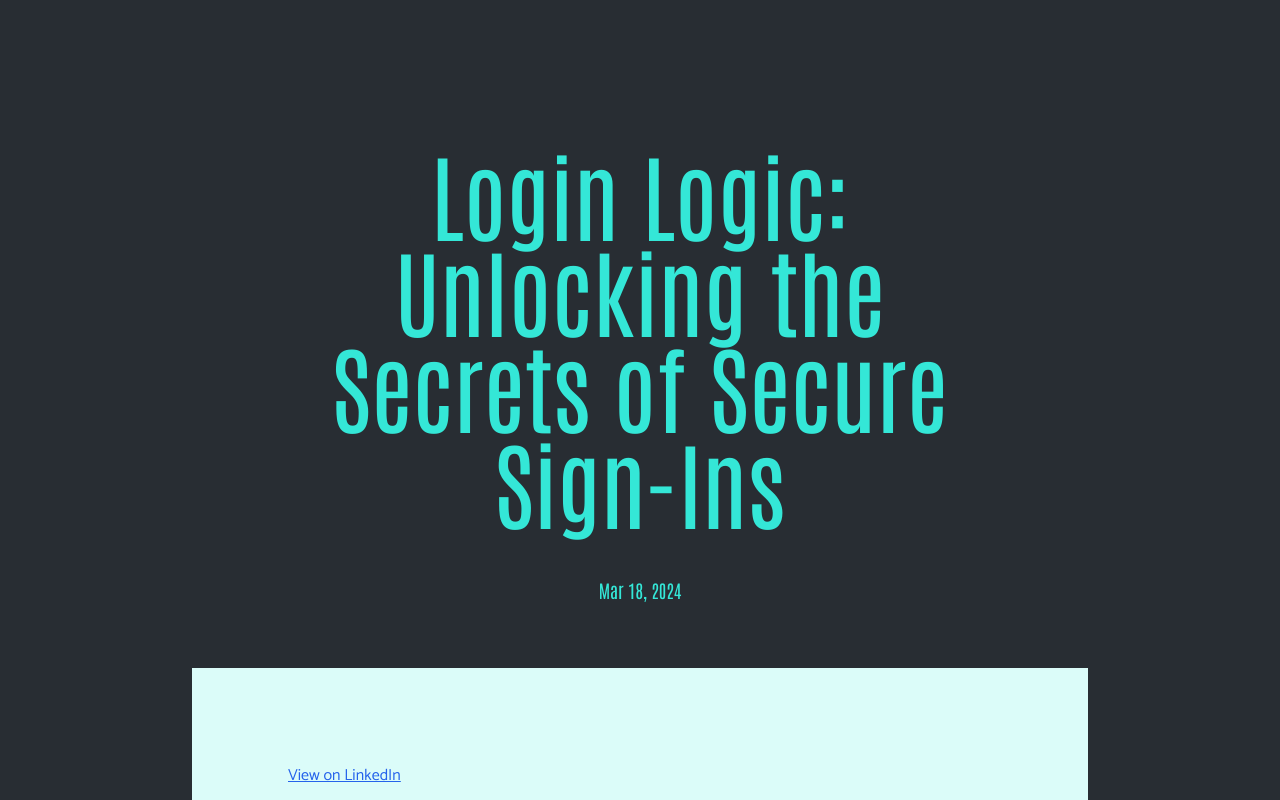
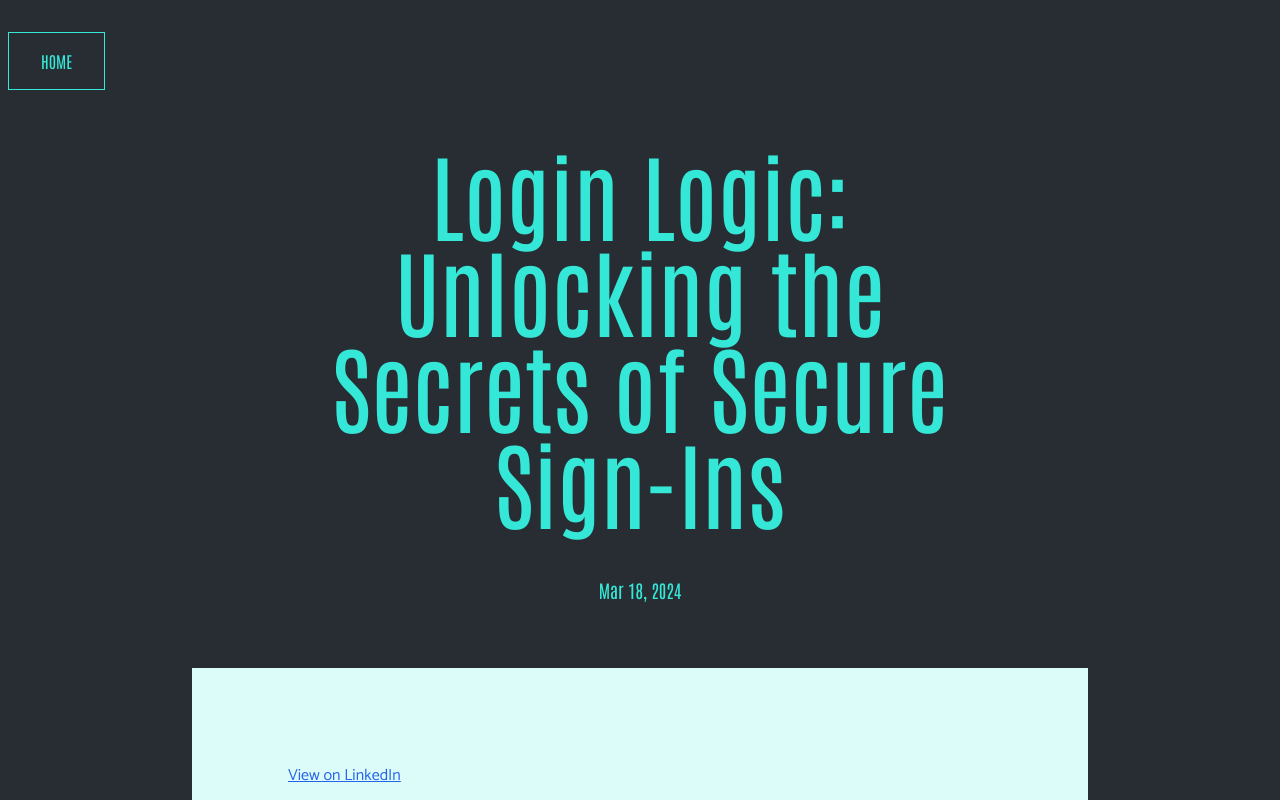
Before and after one commit to mike-v2/portfolio, a Next.js app: page /blog/10 in a window 1280 px wide. Shown: the top 800 px of the page. Built offline with nearby package versions, Linux system fonts and the light colour scheme.

Commit message:
Add home button on blog page

```diff
--- a/app/blog/[slug]/page.tsx
+++ b/app/blog/[slug]/page.tsx
@@ -1,5 +1,6 @@
 import SectionTitle from '@/components/sectionTitle';
 import BlogSample from '@/components/blogSample';
+import HomeButton from '@/components/homeButton';
 
 import getBlogPostBySlug, { blogCount } from '@/app/blog/data/getBlogPost';
 import Post from '@/app/blog/components/post';
@@ -10,10 +11,12 @@ export default function Blog({ params }: { params: { slug: string } }) {
   function getMoreBlogs() {
     // start with next chronological blog and find remaining by incrementing by 3
 
-    const first = (Number(params.slug) + 1) % blogCount || blogCount;
-    const second = (first + 3) % blogCount || blogCount;
-    const third = (second + 3) % blogCount || blogCount;
-    const fourth = (third + 3) % blogCount || blogCount;
+    const mod = (value: number) => value % blogCount || blogCount;
+
+    const first = mod(Number(params.slug) + 1);
+    const second = mod(first + 3);
+    const third = mod(second + 3);
+    const fourth = mod(third + 3);
 
     return [
       first.toString(),
@@ -25,6 +28,8 @@ export default function Blog({ params }: { params: { slug: string } }) {
 
   return (
     <main>
+      <HomeButton />
+
       {post && <Post key={post.title} {...post} />}
 
       <SectionTitle title='More' />
--- /dev/null
+++ b/components/homeButton.tsx
@@ -0,0 +1,14 @@
+import Link from 'next/link';
+
+export default function HomeButton() {
+  return (
+    <div className='fixed left-2 top-8 z-30 border border-primary bg-base-300 px-8 py-4'>
+      <Link
+        href='/'
+        className='flex h-full items-center justify-center text-primary'
+      >
+        HOME
+      </Link>
+    </div>
+  );
+}
```
